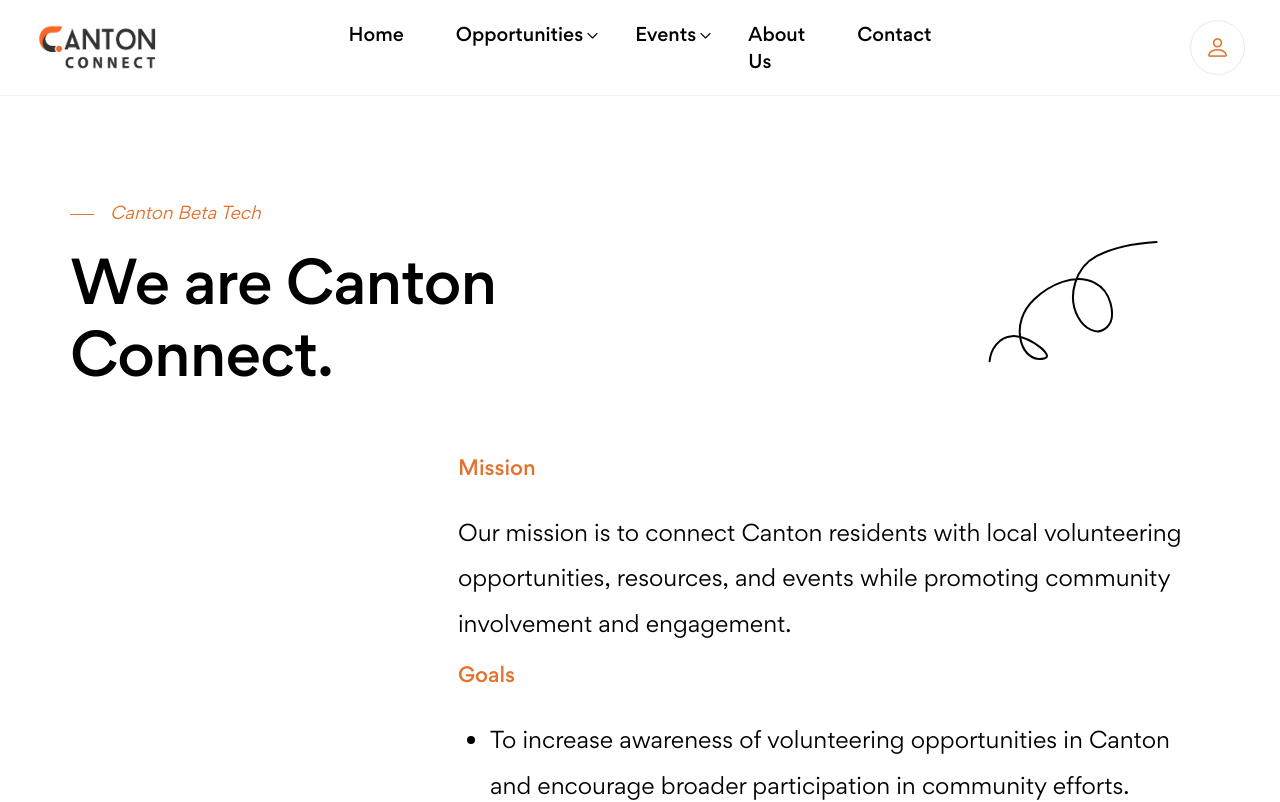
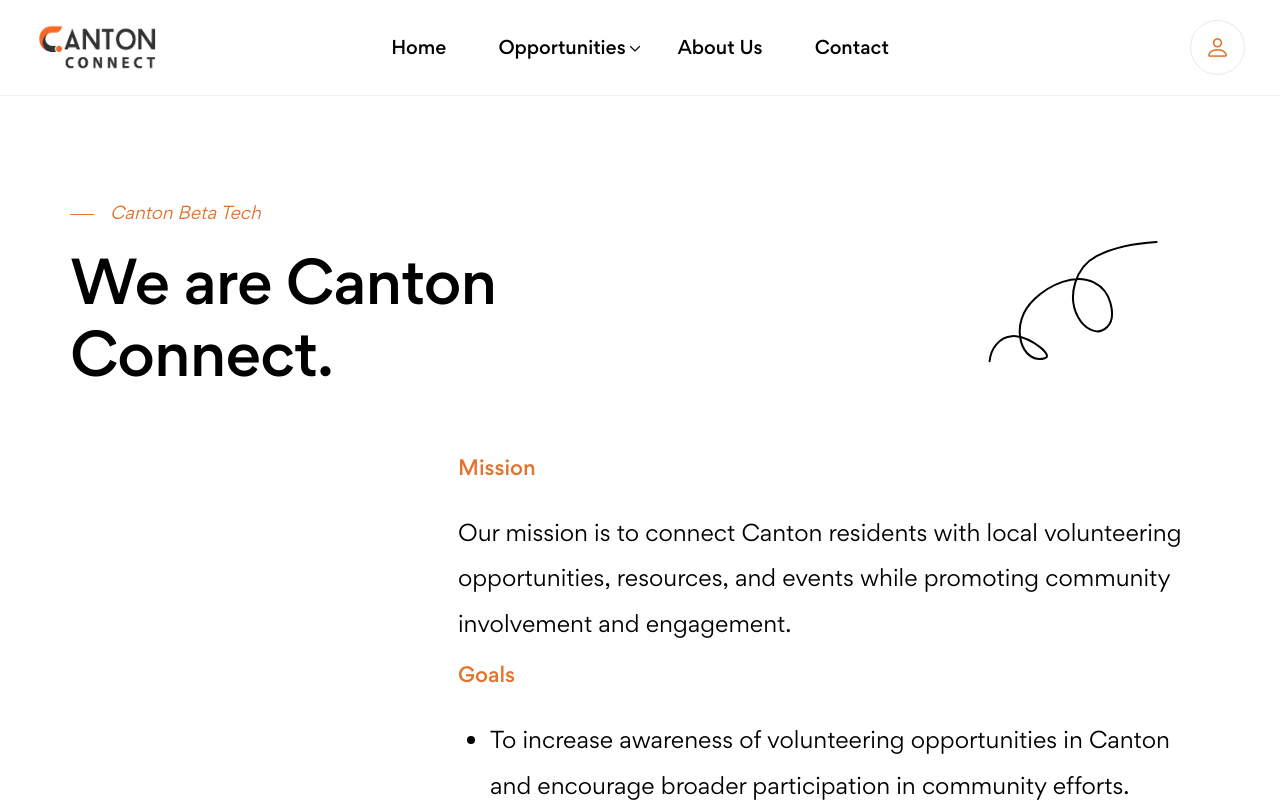
Before and after one commit to Canton-Community-Connect/Front-End, a Next.js app: page /about-us in a window 1280 px wide. Shown: the top 802 px of the page. Built offline with nearby package versions, Linux system fonts and the light colour scheme.

Commit message:
Remove Events from main menu and footer

```diff
--- a/components/footer/Footer.jsx
+++ b/components/footer/Footer.jsx
@@ -10,7 +10,6 @@ const Footer = () => {
       items: [
         { label: "Home", href: "/" },
         { label: "Opportunities", href: "/opportunity/search" },
-        { label: "Events", href: "/opportunity/search" },
         { label: "About Us", href: "/pages-menu/about-us-v1" },
         { label: "Contact", href: "/contact" },
       ],
--- a/components/header/MainMenu.jsx
+++ b/components/header/MainMenu.jsx
@@ -156,20 +156,6 @@ const MainMenu = () => {
               ))}
             </ul>
           </li>
-          <li className="nav-item dropdown">
-            <Link href="/opportunity/search">
-              <div className="nav-link dropdown-toggle">Events</div>
-            </Link>
-            <ul className="dropdown-menu">
-              {blogItems.map((blog, index) => (
-                <li key={index}>
-                  <Link href={blog.link} className="dropdown-item">
-                    <span>{blog.text}</span>
-                  </Link>
-                </li>
-              ))}
-            </ul>
-          </li>
           {/* End li (blog) */}
 
           <li className="nav-item">
```
